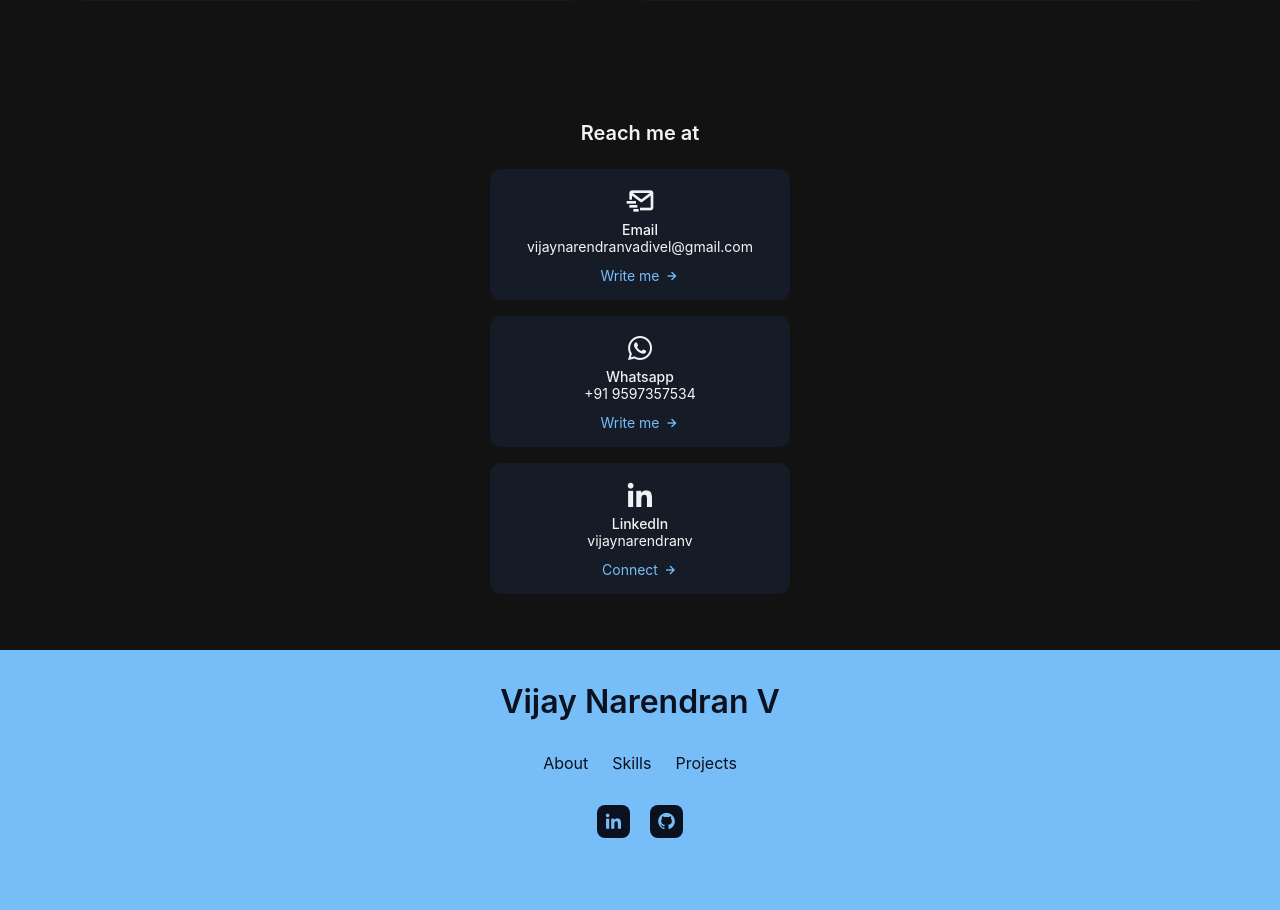
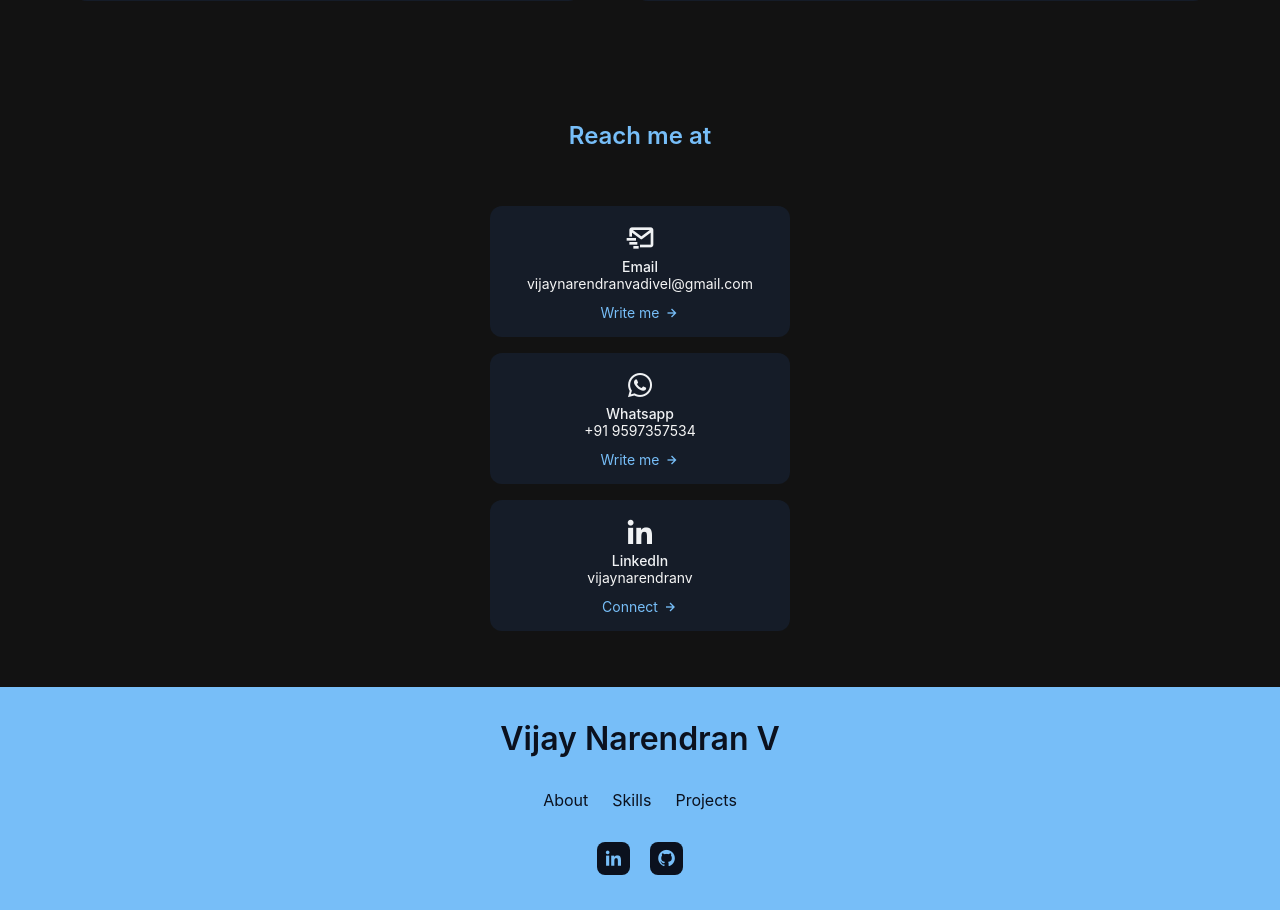
Before and after one commit to vijaynarendranv/my-portfolio, a React (Create React App) app: page / in a window 1280 px wide. Shown: the part 3343-4253 px from the top of the page. Built offline with nearby package versions, Linux system fonts and the light colour scheme.

Commit message:
reach me at

```diff
--- a/src/components/Contact.jsx
+++ b/src/components/Contact.jsx
@@ -10,11 +10,10 @@ const Contact = () => {
 
   return (
     <section className="contact section" id="contact">
-
+      <h2 className="section__title">Reach me at</h2>
 
 
         <div className="contact__content">
-          <h3 className="contact__title">Reach me at</h3>
 
           <div className="contact__info">
             <div className="contact__card">
```
